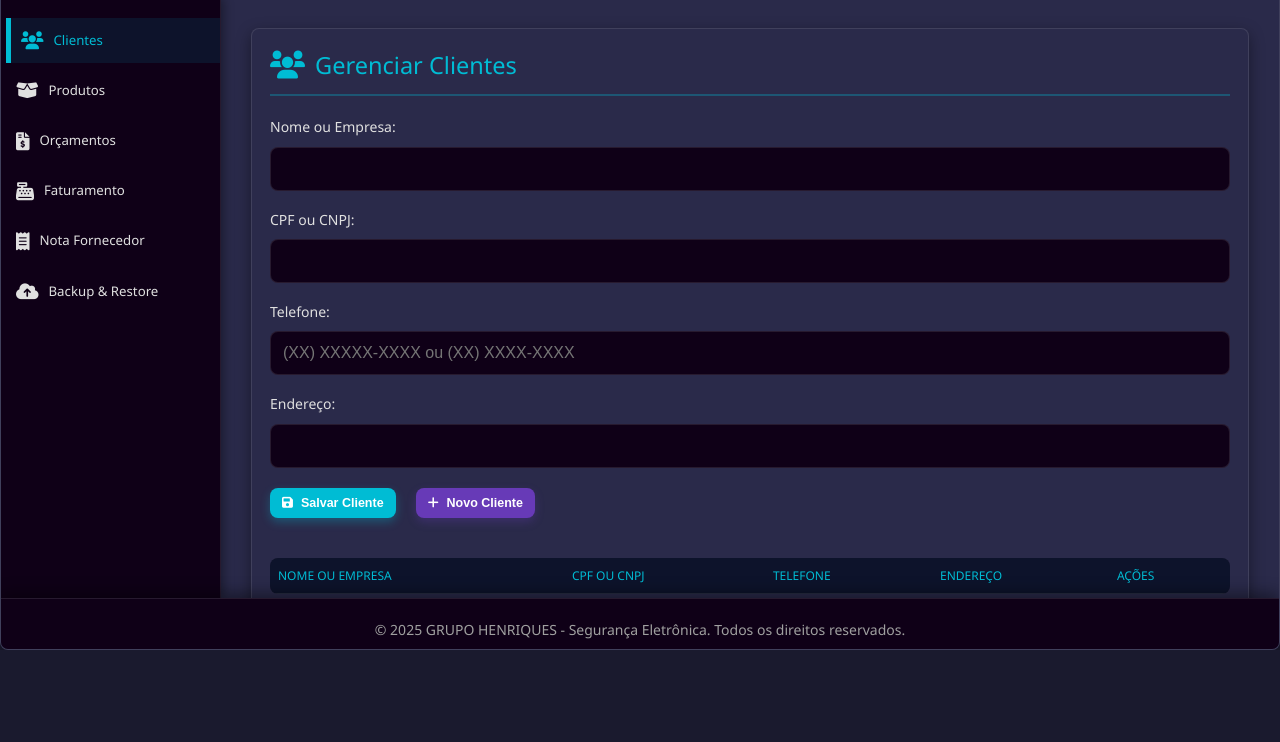
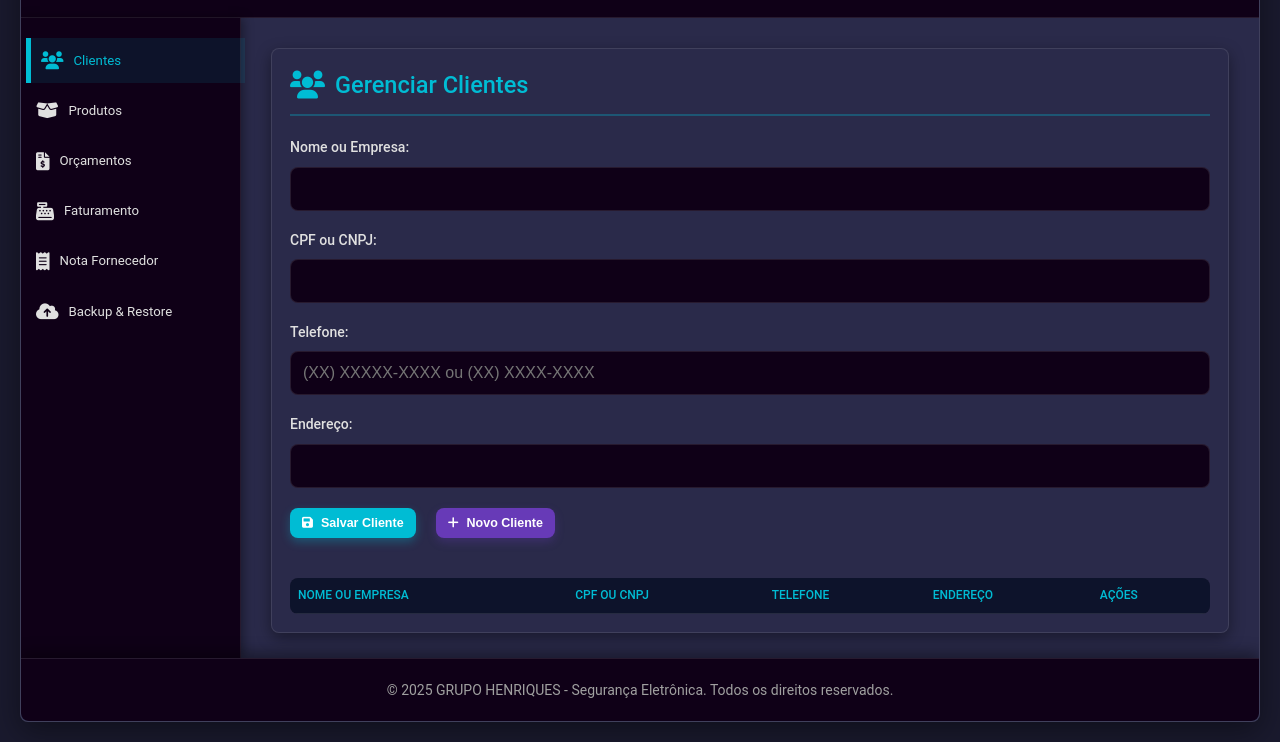
Before and after one commit to carloshsh10/grupohenriques, a plain HTML site: page Index.html in a window 1280 px wide. Shown: the part 150-892 px from the top of the page. Before the commit the page ends 800 px from the top, so only its background shows below. Drawn offline with nearby package versions, Linux system fonts and the light colour scheme; no server answers.

Commit message:
INDEX atualizado 01-07-25

```diff
--- a/Index.html
+++ b/Index.html
@@ -6,89 +6,10 @@
     <title>GRUPO HENRIQUES - Sistema de Orçamentos</title>
 
     <link rel="manifest" href="manifest.json">
-    <meta name="theme-color" content="#1a1a2e">
-    <link rel="apple-touch-icon" href="assets/icone.png">
-    <link rel="stylesheet" href="style.css">
+    <meta name="theme-color" content="#0f0017">
+    <link rel="apple-touch-icon" href="assets/icone.png"> <link rel="stylesheet" href="style.css">
     <link rel="stylesheet" href="https://cdnjs.cloudflare.com/ajax/libs/font-awesome/6.0.0-beta3/css/all.min.css">
-    <link rel="icon" href="assets/icone.png" type="image/png">
-
-    <!-- ESTILOS ADICIONADOS PARA CORRIGIR SCROLL E SPLASH SCREEN -->
-    <style>
-        /*
-         * Reset e Layout Principal
-         * Estas regras corrigem o problema da barra de rolagem dupla e garantem
-         * uma transição suave da splash screen.
-        */
-        html, body {
-            margin: 0;
-            padding: 0;
-            height: 100%;
-            width: 100%;
-            overflow: hidden; /* Impede a barra de rolagem no corpo da página */
-            font-family: 'Segoe UI', Tahoma, Geneva, Verdana, sans-serif;
-            /* Cor de fundo que combina com a splash screen nativa do Android */
-            background-color: #1a1a2e;
-        }
-
-        /*
-         * Container principal do App
-         * Usa Flexbox para organizar o layout (cabeçalho, conteúdo, rodapé)
-         * e ocupar 100% da altura da tela.
-        */
-        .app-wrapper {
-            display: flex;
-            flex-direction: column;
-            height: 100vh;
-            width: 100vw;
-        }
-
-        /*
-         * Container do conteúdo (Navegação + Principal)
-         * Ocupa o espaço restante entre o cabeçalho e o rodapé.
-        */
-        .container {
-            display: flex;
-            flex-grow: 1;
-            overflow: hidden; /* Impede que este container crie scrollbars */
-        }
-
-        /*
-         * Área de conteúdo principal
-         * Esta é a ÚNICA área que terá uma barra de rolagem vertical,
-         * resolvendo o problema da barra de rolagem dupla.
-        */
-        main {
-            flex-grow: 1;
-            overflow-y: auto; /* Habilita a rolagem vertical apenas aqui */
-            overflow-x: hidden; /* Desabilita a rolagem horizontal */
-        }
-
-        /* Garante que a navegação lateral não tenha rolagem */
-        nav {
-            overflow: hidden;
-            flex-shrink: 0; /* Impede que a navegação encolha */
-        }
-
-        /* Estilos para a transição suave da splash screen */
-        #splash-screen.hidden {
-            opacity: 0;
-            visibility: hidden;
-            transition: opacity 0.5s ease-out, visibility 0.5s ease-out;
-        }
-
-        .app-wrapper {
-            opacity: 0;
-            visibility: hidden;
-            transition: opacity 0.5s ease-in;
-        }
-
-        .app-wrapper.visible {
-            opacity: 1;
-            visibility: visible;
-        }
-    </style>
-
-    <style>
+    <link rel="icon" href="assets/icone.png" type="image/png"> <style>
         /* Estilo para o status do Firebase no cabeçalho (MODIFICADO) */
         #cloud-status-container {
             text-align: right;
@@ -521,9 +442,7 @@
                 // Opcional: Remove completamente a splash screen do DOM
                 // após a animação de fade-out (500ms) terminar.
                 setTimeout(() => {
-                    if (splash) {
-                        splash.remove();
-                    }
+                    splash.remove();
                 }, 500);
 
             }, 4000); // 4000 milissegundos = 4 segundos
```
